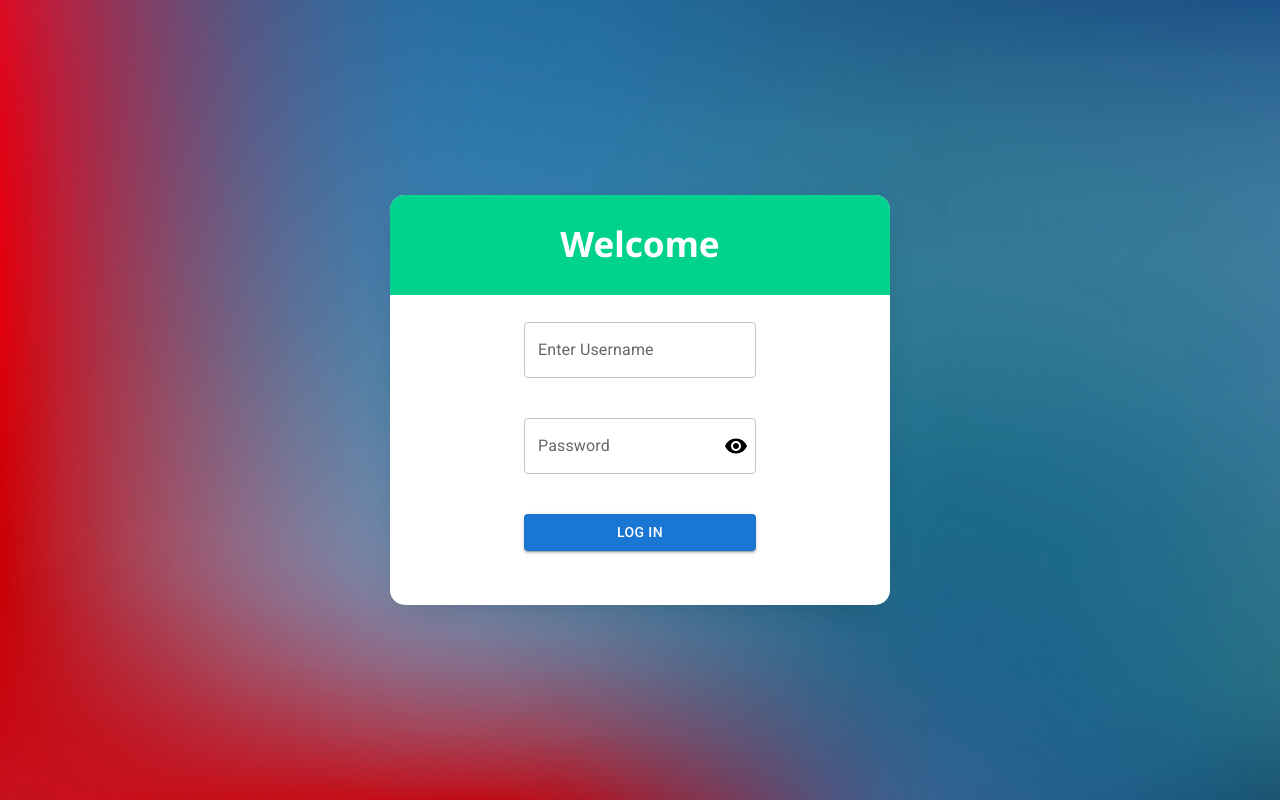
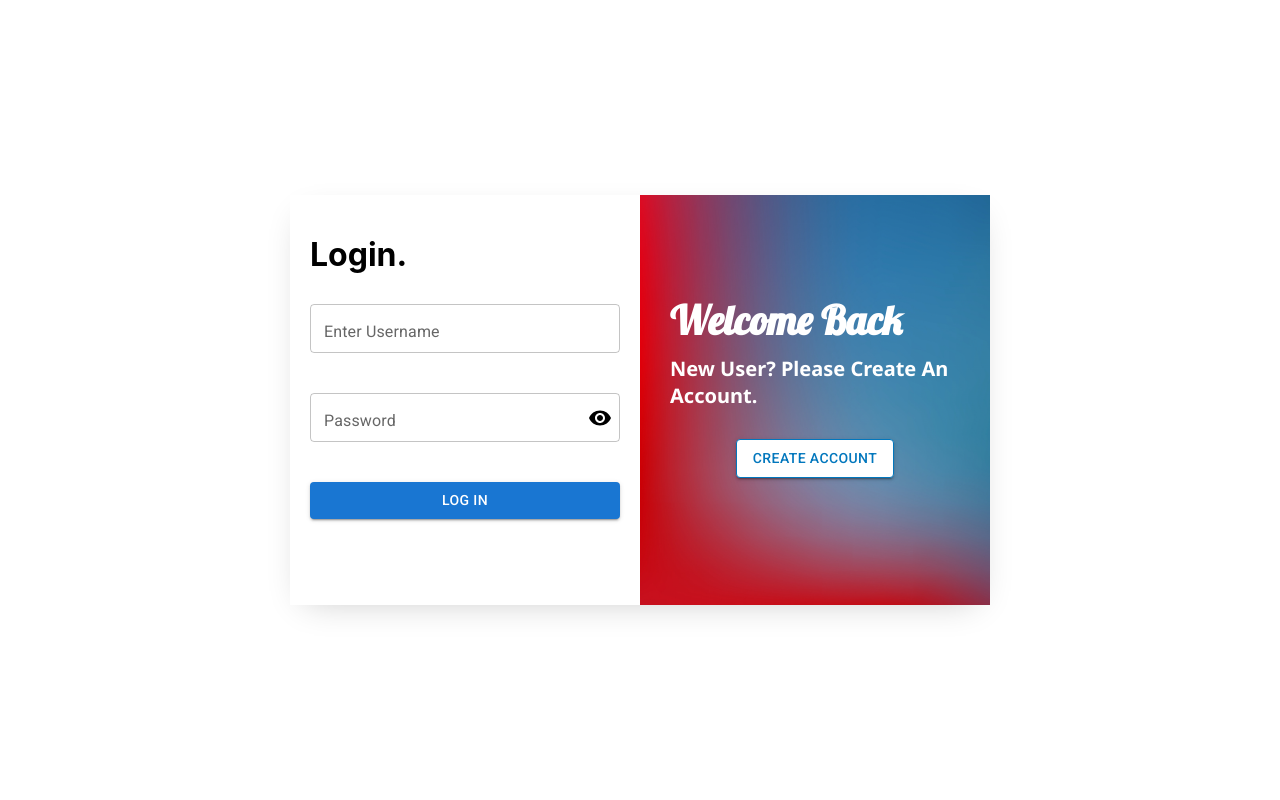
Before and after one commit to ashfakinamdar/ashfak, a React (Create React App) app: page /login in a window 1280 px wide. Built offline with nearby package versions, Linux system fonts and the light colour scheme.

Commit message:
Added dashboard Page

```diff
--- a/src/App.css
+++ b/src/App.css
@@ -1,21 +1,27 @@
 @import url("https://fonts.googleapis.com/css2?family=Noto+Sans:wght@700&display=swap");
+@import url("https://fonts.googleapis.com/css2?family=Lobster&display=swap");
 
 .backgound {
-  background-image: url("./Assets/OXavm4.jpg");
+  /* background-image: url("./Assets/OXavm4.jpg"); */
   background-repeat: no-repeat;
   background-size: cover;
   height: 100vh;
 }
+.gridBackground {
+  background-image: url("./Assets/OXavm4.jpg");
+  background-repeat: no-repeat;
+  background-size: cover;
+}
 .loginBox {
   height: 410px;
   background-color: white;
-  width: 500px;
+  width: 700px;
   margin: 0;
   position: absolute;
   top: 50%;
   left: 50%;
   transform: translate(-50%, -50%);
-  border-radius: 15px;
+
   box-shadow: 0px 10px 34px -15px rgb(0 0 0 / 24%);
 }
 .header {
@@ -38,7 +44,7 @@
   width: 100%;
 }
 .container {
-  padding: 30px 100px;
+  padding: 30px 20px;
 }
 .passwordInput input {
   padding-right: 35px;
@@ -49,5 +55,51 @@
 .passwordView {
   position: absolute;
   right: 8px;
-  top: 72px;
+  top: 29%;
 }
+.css-1t8l2tu-MuiInputBase-input-MuiOutlinedInput-input {
+  height: 16px !important;
+}
+.css-i7rae6-MuiList-root {
+  height: 100vh;
+}
+.MuiGrid-container {
+  height: 100%;
+}
+.loginText {
+  font-family: "Lobster", cursive;
+  color: white;
+  font-size: 40px;
+  margin: 100px 0px 0px 30px;
+}
+.helperText {
+  font-family: "Noto Sans", sans-serif;
+  color: white;
+  font-size: 20px;
+  margin: 10px 10px 0px 30px;
+}
+.textAlignCenter {
+  text-align: center;
+}
+.textAlignCenter .createAccountButton {
+  margin: 30px 0px;
+  background-color: white;
+  color: #0277bd;
+  /* border-color: #0277bd; */
+  border: 1px solid #0277bd;
+}
+.textAlignCenter .createAccountButton:hover,
+.textAlignCenter .createAccountButton:focus {
+  margin: 30px 0px;
+  background-color: #0277bd;
+  color: white;
+  /* border-color: #0277bd; */
+  border: 1px solid white;
+}
+.mainText {
+  color: black;
+  margin: 10px 0px 30px 0px;
+}
+.MuiFormControl-root {
+  width: 100% !important;
+}
--- a/src/dashboard.js
+++ b/src/dashboard.js
@@ -0,0 +1,93 @@
+import React from "react";
+import "./App.css";
+import ListSubheader from '@mui/material/ListSubheader';
+import List from '@mui/material/List';
+import ListItemButton from '@mui/material/ListItemButton';
+import ListItemIcon from '@mui/material/ListItemIcon';
+import ListItemText from '@mui/material/ListItemText';
+import Collapse from '@mui/material/Collapse';
+import InboxIcon from '@mui/icons-material/MoveToInbox';
+import DraftsIcon from '@mui/icons-material/Drafts';
+import SendIcon from '@mui/icons-material/Send';
+import ExpandLess from '@mui/icons-material/ExpandLess';
+import ExpandMore from '@mui/icons-material/ExpandMore';
+import StarBorder from '@mui/icons-material/StarBorder';
+import AppBar from '@mui/material/AppBar';
+import Box from '@mui/material/Box';
+import Toolbar from '@mui/material/Toolbar';
+import Typography from '@mui/material/Typography';
+import Button from '@mui/material/Button';
+import IconButton from '@mui/material/IconButton';
+import MenuIcon from '@mui/icons-material/Menu';
+
+
+class dashboard extends React.Component {
+  constructor(props) {
+    super(props);
+    this.state = {
+      username: "",
+      password: "",
+      show: false,
+      errorUsername: false,
+      errorPassword: false,
+    };
+  }
+
+  componentDidMount = () => {
+    console.log("dv", this.props);
+  };
+
+  logout=()=>{
+    this.props.history.replace("./login");
+  }
+
+
+  render() {
+
+    return (
+      <div className="backgound">
+             <Box sx={{ flexGrow: 1 }}>
+      <AppBar position="static">
+        <Toolbar>
+          <IconButton
+            size="large"
+            edge="start"
+            color="inherit"
+            aria-label="menu"
+            sx={{ mr: 2 }}
+          >
+            <MenuIcon />
+          </IconButton>
+          <Typography variant="h6" component="div" sx={{ flexGrow: 1 }}>
+            News
+          </Typography>
+          <Button color="inherit" onClick={this.logout}>Logout</Button>
+        </Toolbar>
+      </AppBar>
+    </Box>
+        <List
+      sx={{ width: '100%', maxWidth: 360, bgcolor: 'background.paper' }}
+      component="nav"
+      aria-labelledby="nested-list-subheader"
+      subheader={
+        <ListSubheader component="div" id="nested-list-subheader">
+         Dashboard Menu
+        </ListSubheader>
+      }
+    > <ListItemButton>
+    <ListItemIcon>
+      <SendIcon />
+    </ListItemIcon>
+    <ListItemText primary="Sent mail" />
+  </ListItemButton>
+  <ListItemButton>
+    <ListItemIcon>
+      <DraftsIcon />
+    </ListItemIcon>
+    <ListItemText primary="Drafts" />
+  </ListItemButton></List>
+      </div>
+    );
+  }
+}
+export default dashboard;
--- a/src/login.js
+++ b/src/login.js
@@ -5,8 +5,9 @@ import TextField from "@mui/material/TextField";
 import Stack from "@mui/material/Stack";
 import RemoveRedEyeIcon from "@mui/icons-material/RemoveRedEye";
 import VisibilityOffIcon from "@mui/icons-material/VisibilityOff";
-import InputAdornment from "@mui/material/InputAdornment";
+import Grid from '@mui/material/Grid';
 import FormControl from "@mui/material/FormControl";
+
 
 class login extends React.Component {
   constructor(props) {
@@ -55,10 +56,11 @@ class login extends React.Component {
     return (
       <div className="backgound">
         <div className="loginBox">
-          <div className="header">
-            <h1 className="headerText">Welcome</h1>
-            <div className="container">
-              <FormControl>
+        <Grid container>
+        <Grid item xs={6}>
+        <div className="container">
+        <h1 className="mainText">Login.</h1>
+              <FormControl className="width100">
                 <Stack spacing={5}>
                   {" "}
                   <TextField
@@ -94,7 +96,19 @@ class login extends React.Component {
                 </Stack>
               </FormControl>
             </div>
-          </div>
+        </Grid>
+        <Grid item xs={6} className="gridBackground">
+       <h1 className="loginText">Welcome Back</h1>
+       <h1 className="helperText">New User? Please Create An Account.</h1>
+       <div className="textAlignCenter">
+       <Button variant="contained" className="createAccountButton">
+                    Create Account
+                  </Button></div>
+        </Grid>
+        </Grid>
+
+
+
         </div>
       </div>
     );
```
